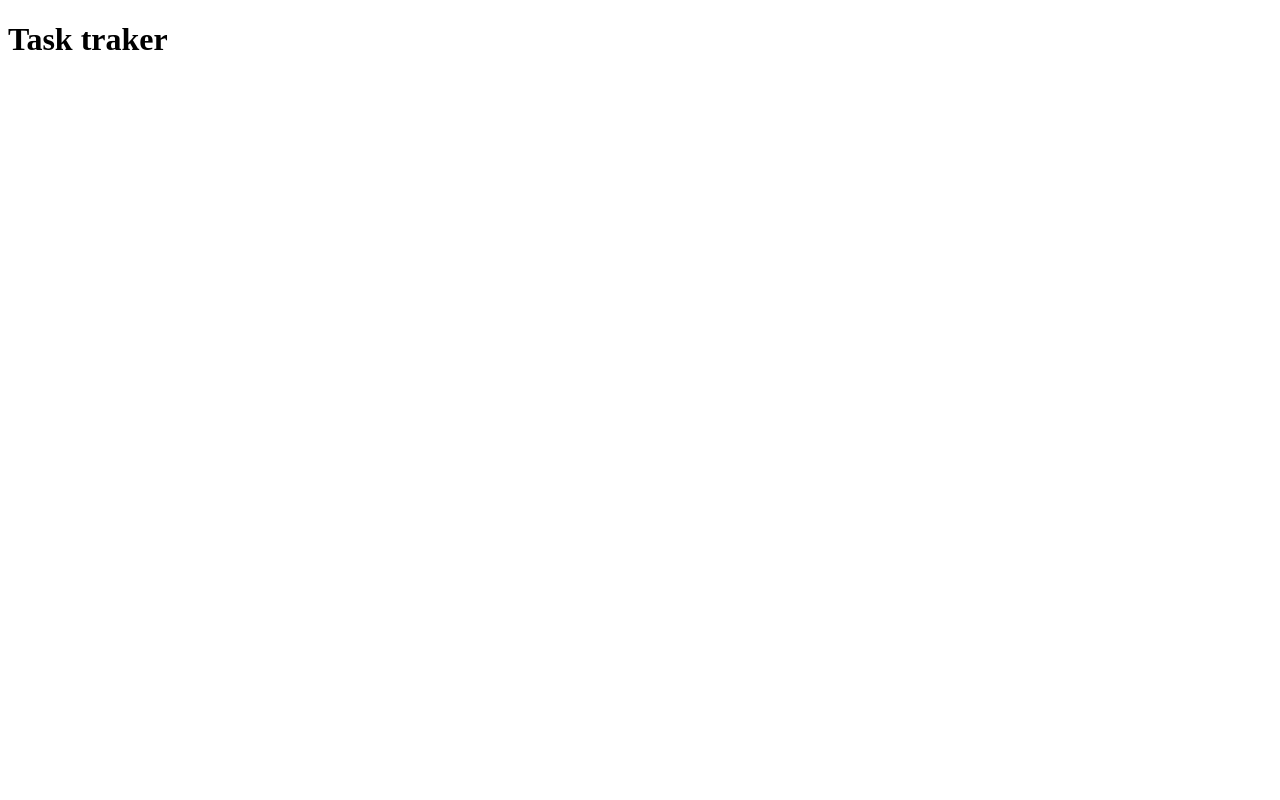
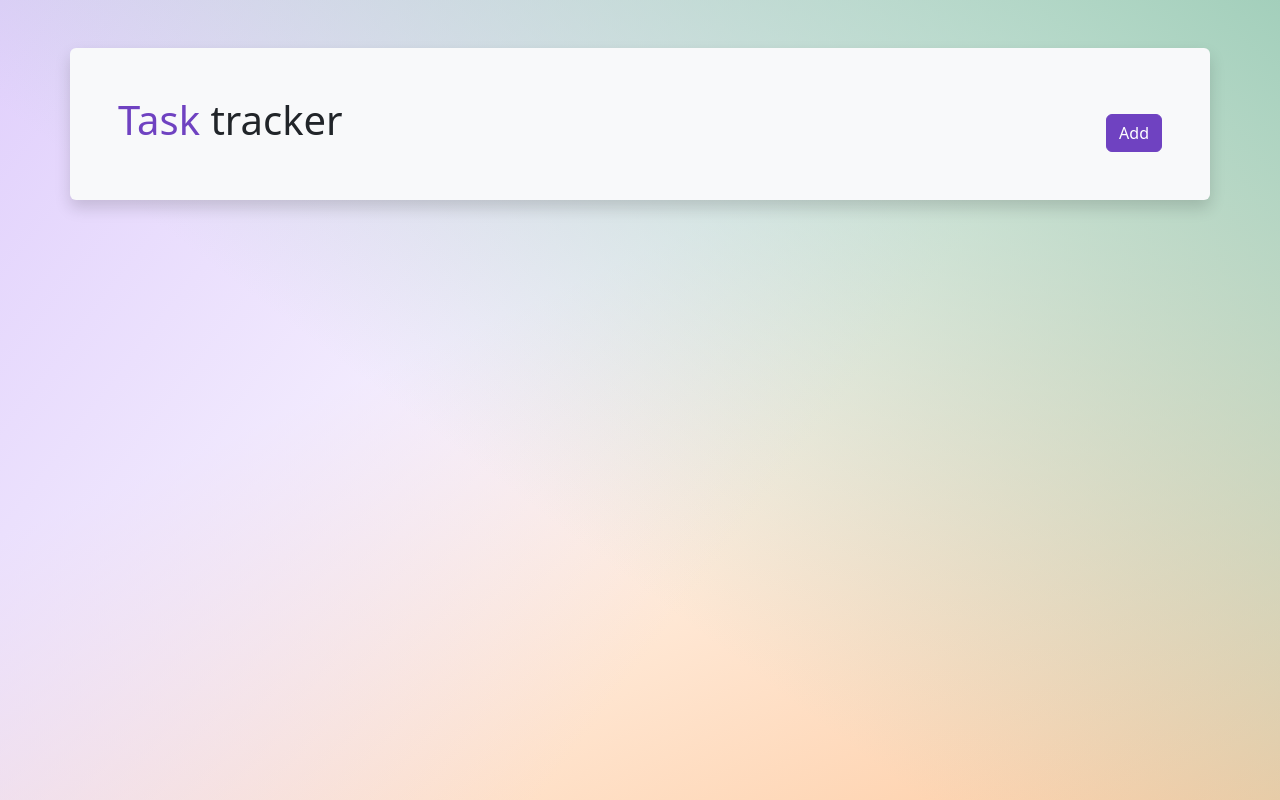
Before and after one commit to rosgas/angular-task-tracker, an Angular app: page / in a window 1280 px wide. Built offline with nearby package versions, Linux system fonts and the light colour scheme.

Commit message:
Header & button components

```diff
--- a/src/app/app.component.html
+++ b/src/app/app.component.html
@@ -1 +1,5 @@
-<h1>{{ title }}</h1>
+<div class="body-bg p-5 vh-100">
+  <div class="container-sm rounded p-5 bg-light shadow">
+    <app-header></app-header>
+  </div>
+</div>
--- /dev/null
+++ b/src/app/components/button/button.component.html
@@ -0,0 +1 @@
+<button class="btn {{ class }}" (click)="onClick()">{{ text }}</button>
--- /dev/null
+++ b/src/app/components/button/button.component.ts
@@ -0,0 +1,20 @@
+import { Component, OnInit, Input, Output, EventEmitter } from '@angular/core';
+
+@Component({
+  selector: 'app-button',
+  templateUrl: './button.component.html',
+  styleUrls: ['./button.component.scss'],
+})
+export class ButtonComponent implements OnInit {
+  @Input() class!: string;
+  @Input() text!: string;
+  @Output() btnClick = new EventEmitter();
+
+  constructor() {}
+
+  ngOnInit(): void {}
+
+  onClick() {
+    this.btnClick.emit();
+  }
+}
--- /dev/null
+++ b/src/app/components/header/header.component.html
@@ -0,0 +1,8 @@
+<header class="d-flex align-items-end justify-content-between">
+  <h1><span class="text-primary">Task</span> tracker</h1>
+  <app-button
+    class="btn-primary"
+    text="Add"
+    (btnClick)="toggleAddTask()"
+  ></app-button>
+</header>
--- /dev/null
+++ b/src/app/components/header/header.component.ts
@@ -0,0 +1,16 @@
+import { Component, OnInit } from '@angular/core';
+
+@Component({
+  selector: 'app-header',
+  templateUrl: './header.component.html',
+  styleUrls: ['./header.component.scss'],
+})
+export class HeaderComponent implements OnInit {
+  constructor() {}
+
+  ngOnInit(): void {}
+
+  toggleAddTask() {
+    console.log('Ross');
+  }
+}
--- a/src/polyfills.ts
+++ b/src/polyfills.ts
@@ -1,3 +1,7 @@
+/***************************************************************************************************
+ * Load `$localize` onto the global scope - used if i18n tags appear in Angular templates.
+ */
+import '@angular/localize/init';
 /**
  * This file includes polyfills needed by Angular and is loaded before the app.
  * You can add your own extra polyfills to this file.
--- a/src/styles.scss
+++ b/src/styles.scss
@@ -1 +1,33 @@
 /* You can add global styles to this file, and also import other style files */
+
+/* Importing Bootstrap SCSS file. */
+@import "../node_modules/bootstrap/scss/functions";
+@import "../node_modules/bootstrap/scss/variables";
+
+$primary: #6f42c1;
+$secondary: $gray-600;
+$success: $green;
+$info: $cyan;
+$warning: $yellow;
+$danger: $red;
+$light: $gray-100;
+$dark: $gray-900;
+
+$theme-colors: (
+  "primary": $primary,
+  "secondary": $secondary,
+  "success": $success,
+  "info": $info,
+  "warning": $warning,
+  "danger": $danger,
+  "light": $light,
+  "dark": $dark,
+);
+
+@import "../node_modules/bootstrap/scss/bootstrap";
+
+.body-bg {
+  background: linear-gradient(217deg, $green-200, rgba(0, 0, 0, 0) 60.7%),
+    linear-gradient(127deg, $indigo-100, rgba(0, 0, 0, 0) 60.7%),
+    linear-gradient(336deg, $orange-200, rgba(0, 0, 0, 0) 60.7%);
+}
```
Also changed, not shown: src/app/app.module.ts (+8 -2 lines), src/app/components/button/button.component.scss (added), src/app/components/header/header.component.scss (added), 2 other files (tests, documents, lock files or other folders).
